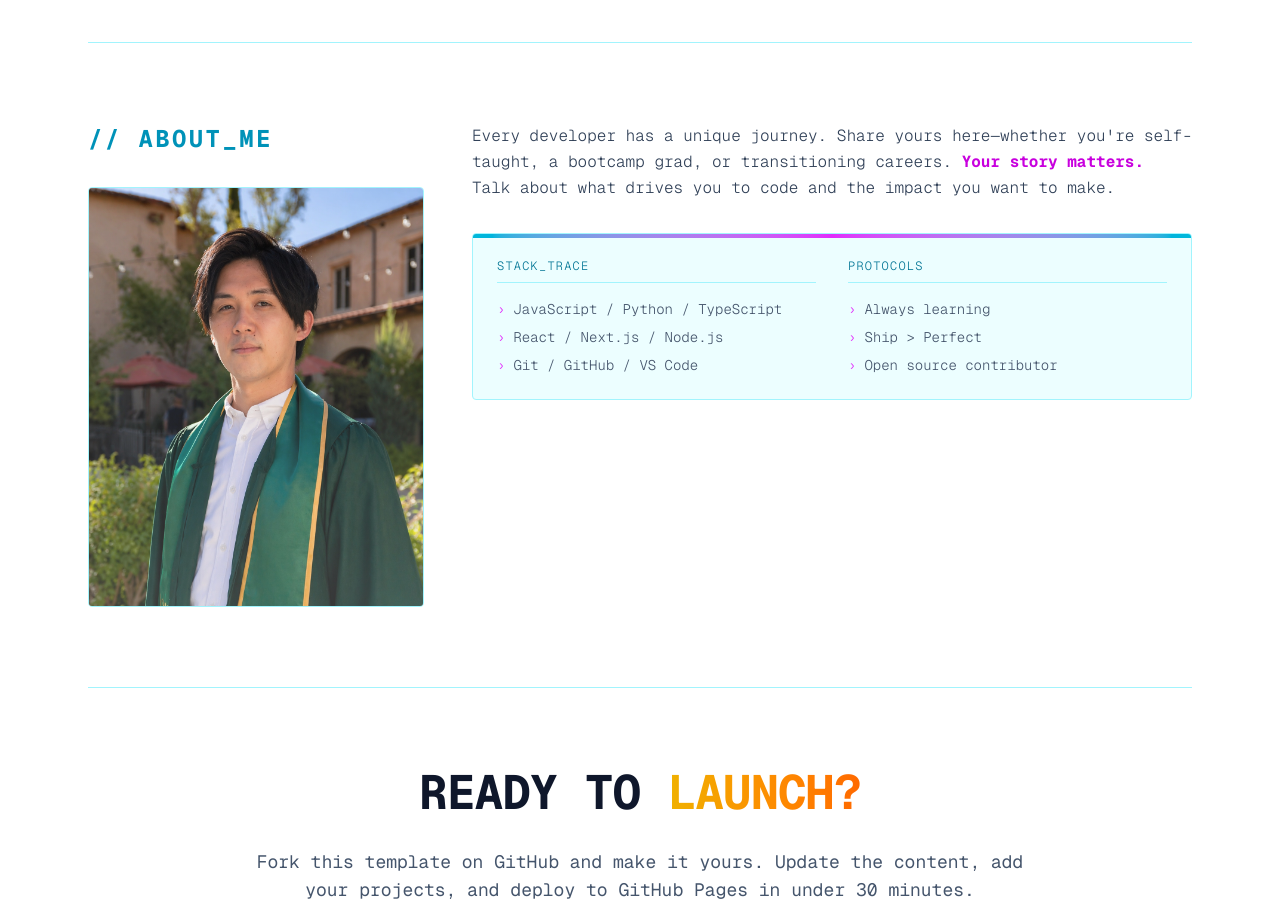
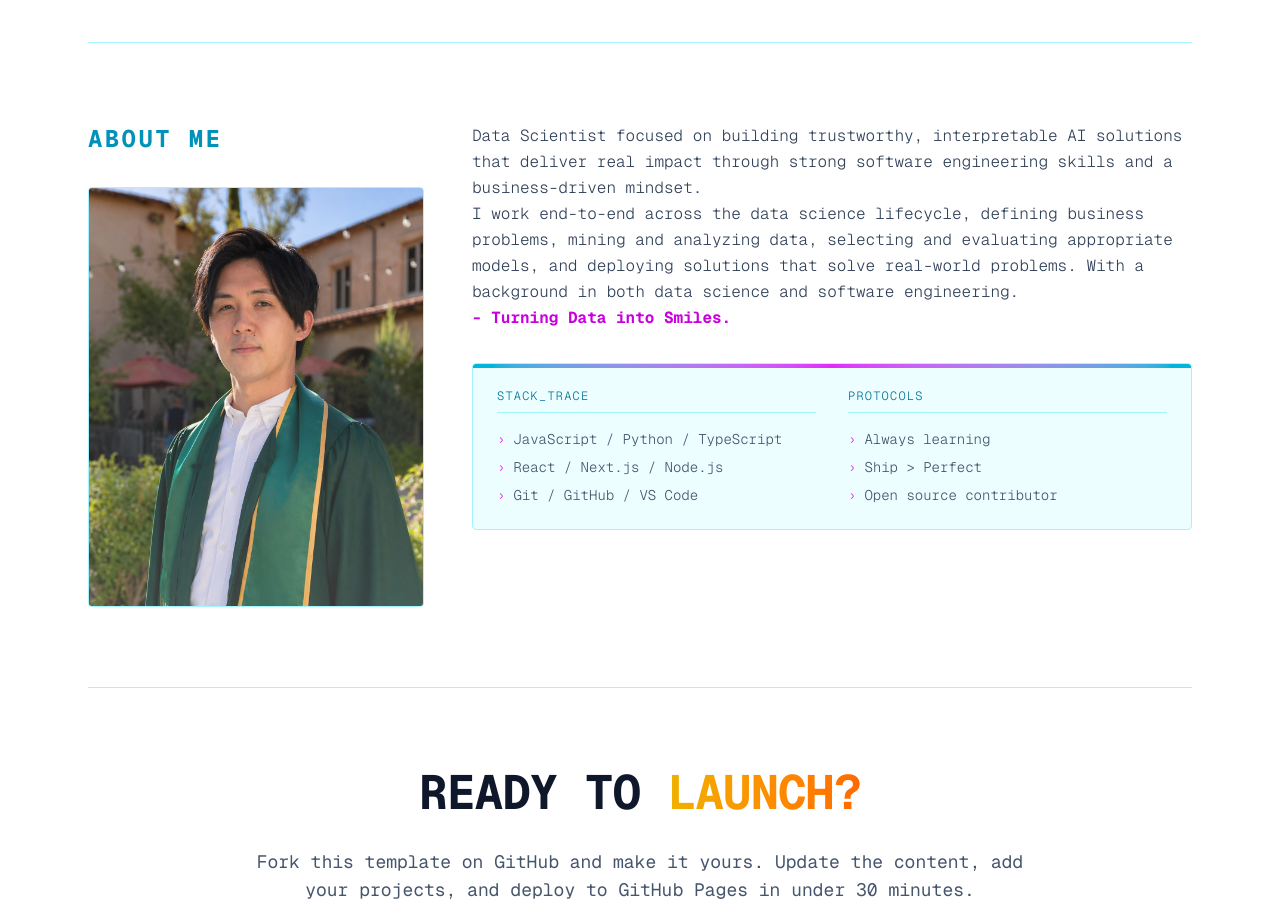
Before and after one commit to shuseiyokoi/portfolio, a Next.js app: page / in a window 1280 px wide. Shown: the part 1240-2160 px from the top of the page. Built offline with nearby package versions, Linux system fonts and the light colour scheme.

Commit message:
modify about me

```diff
--- a/app/page.tsx
+++ b/app/page.tsx
@@ -169,7 +169,7 @@ export default function Home() {
         >
           <div className="md:col-span-4 space-y-8">
             <h2 className="text-2xl font-bold tracking-widest text-cyan-600">
-              {"// ABOUT_ME"}
+              {"ABOUT ME"}
             </h2>
 
             <div className="relative w-full aspect-[4/5] border border-cyan-200 rounded-sm overflow-hidden bg-cyan-50 group">
@@ -187,14 +187,13 @@ export default function Home() {
 
           <div className="md:col-span-8 space-y-8 text-slate-700 leading-relaxed font-light">
             <p>
-              Every developer has a unique journey. Share yours here—whether
-              you&apos;re self-taught, a bootcamp grad, or transitioning
-              careers.{" "}
+              Data Scientist focused on building trustworthy, interpretable AI solutions that deliver real impact through strong software engineering skills and a business-driven mindset.
+              <br />
+              I work end-to-end across the data science lifecycle, defining business problems, mining and analyzing data, selecting and evaluating appropriate models, and deploying solutions that solve real-world problems. With a background in both data science and software engineering.
+              {"  "} <br />
               <strong className="text-fuchsia-600 font-bold">
-                Your story matters.
+                - Turning Data into Smiles.
               </strong>{" "}
-              Talk about what drives you to code and the impact you want to
-              make.
             </p>
 
             <div className="p-6 bg-cyan-50 border border-cyan-200 rounded-sm relative overflow-hidden">
```
